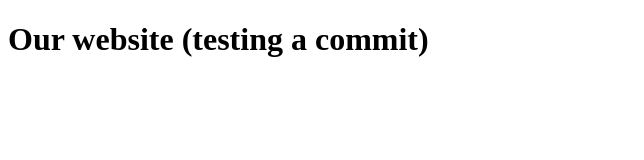
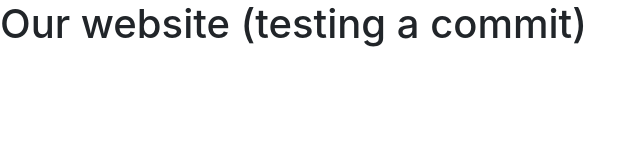
Before and after one commit to LydiaMcD/dont_stop_retrievin, a plain HTML site: page index.html in a window 1280 px wide. Shown: the whole page, without its empty margins (0-644 px from the left). Drawn offline with nearby package versions, Linux system fonts and the light colour scheme.

Commit message:
Updated index.html
Linked index to bootstrap and style sheet

```diff
--- a/index.html
+++ b/index.html
@@ -5,6 +5,10 @@
 
   <title>Don't Stop Retrievin'</title>
 
+    <link rel="stylesheet" href="https://stackpath.bootstrapcdn.com/bootstrap/4.3.1/css/bootstrap.min.css" integrity="sha384-ggOyR0iXCbMQv3Xipma34MD+dH/1fQ784/j6cY/iJTQUOhcWr7x9JvoRxT2MZw1T" crossorigin="anonymous">
+
+    <link href="css/styles.css" rel="stylesheet">
+
   </head>
   <body>
 <h1>Our website (testing a commit)</h1>
```
